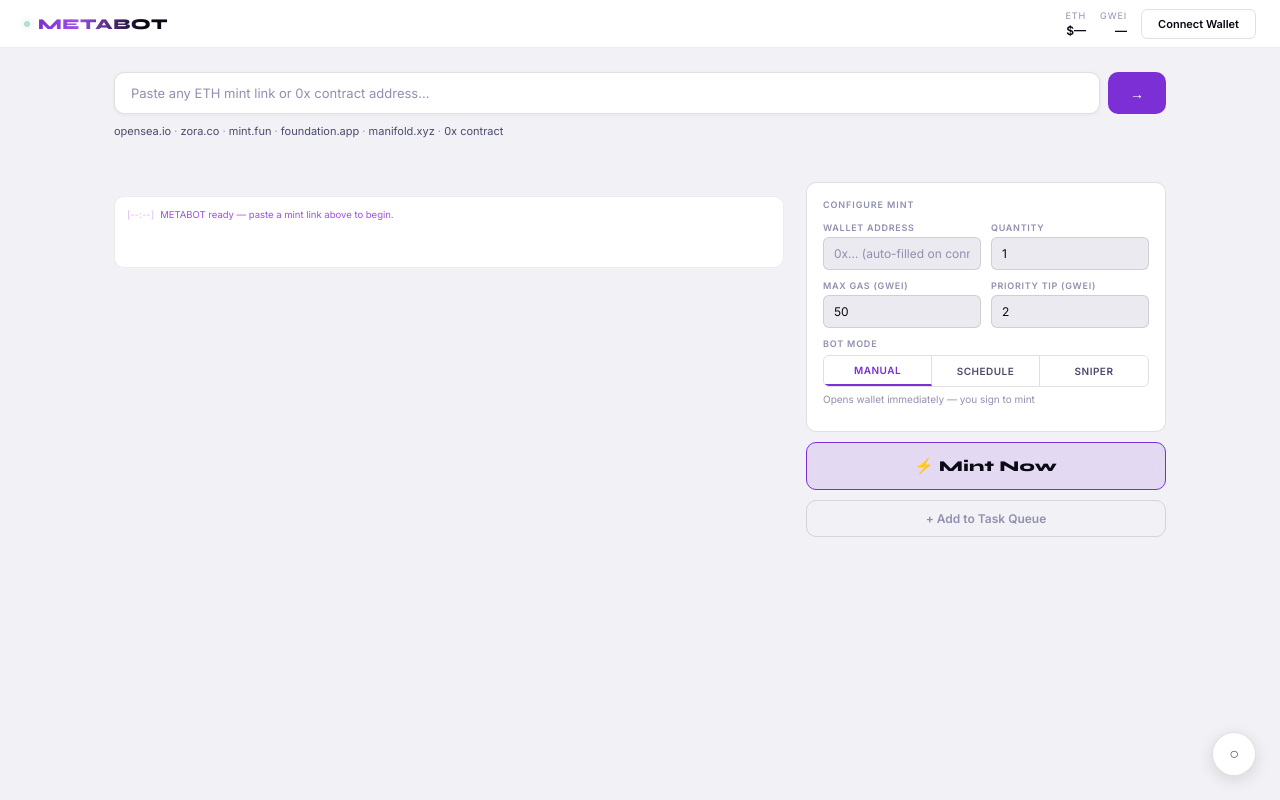
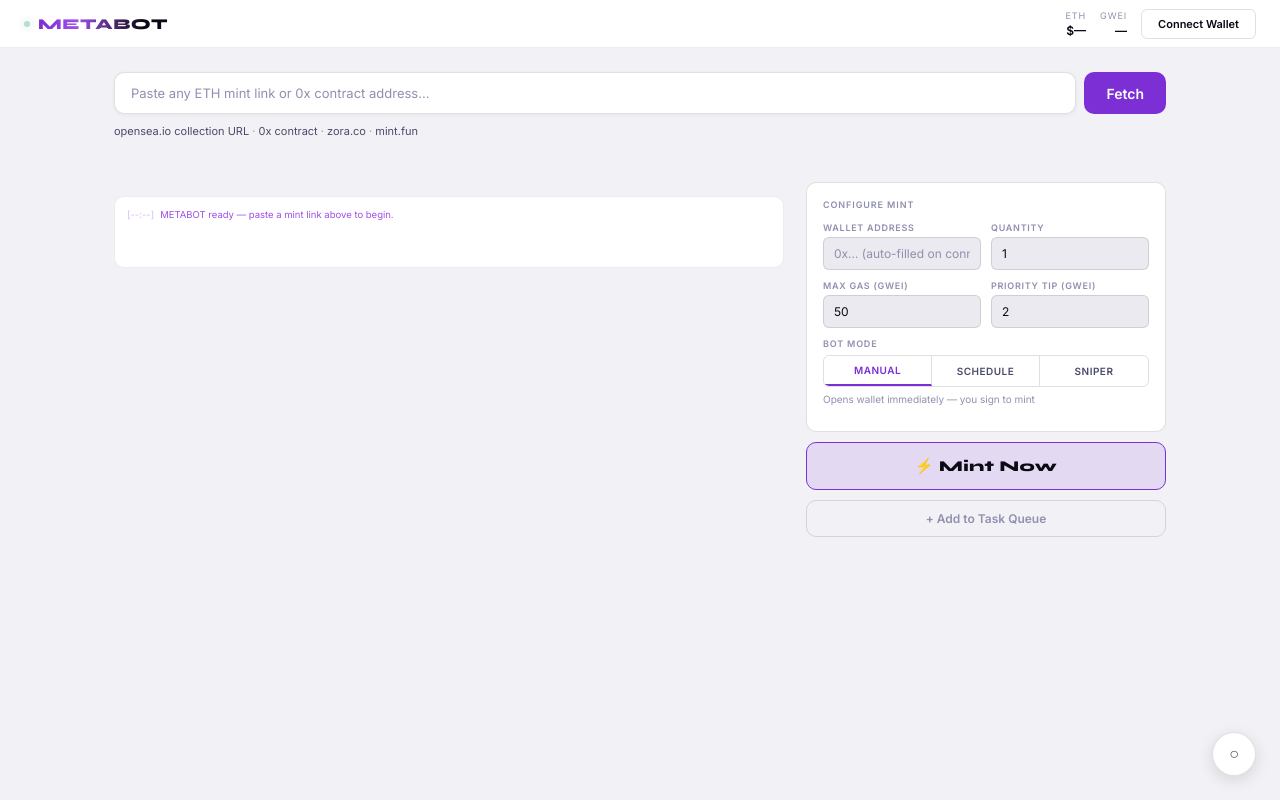
Before and after one commit to h2odev7/metafrens-terminal, a plain HTML site: page index.html in a window 1280 px wide. Drawn offline with Linux system fonts and the light colour scheme; no server answers.

Commit message:
Add disconnect button and update fetch button text

```diff
--- a/index.html
+++ b/index.html
@@ -36,6 +36,7 @@
     <div class="tb-stat"><span class="tb-l">ETH</span><span class="tb-v" id="ethP">$—</span></div>
     <div class="tb-stat"><span class="tb-l">GWEI</span><span class="tb-v" id="gasP">—</span></div>
     <button class="wb" id="walletBtn" onclick="connectWallet()">Connect Wallet</button>
+    <button class="wb wb-disconnect" id="disconnectBtn" onclick="disconnectWallet()" hidden>Disconnect</button>
   </div>
 </div>
 
@@ -45,11 +46,10 @@
   <!-- URL BAR — full width -->
   <div class="url-bar">
     <input type="text" id="urlIn" class="url-in" placeholder="Paste any ETH mint link or 0x contract address…"/>
-    <button class="url-btn" id="fetchBtn">→</button>
+    <button class="url-btn" id="fetchBtn">Fetch</button>
   </div>
   <p class="url-hint">
-    <span>opensea.io</span> · <span>zora.co</span> · <span>mint.fun</span> ·
-    <span>foundation.app</span> · <span>manifold.xyz</span> · <span>0x contract</span>
+    <span class="primary">opensea.io collection URL</span> · <span>0x contract</span> · <span>zora.co</span> · <span>mint.fun</span>
   </p>
   <div class="status-msg" id="statusMsg"></div>
 
```
